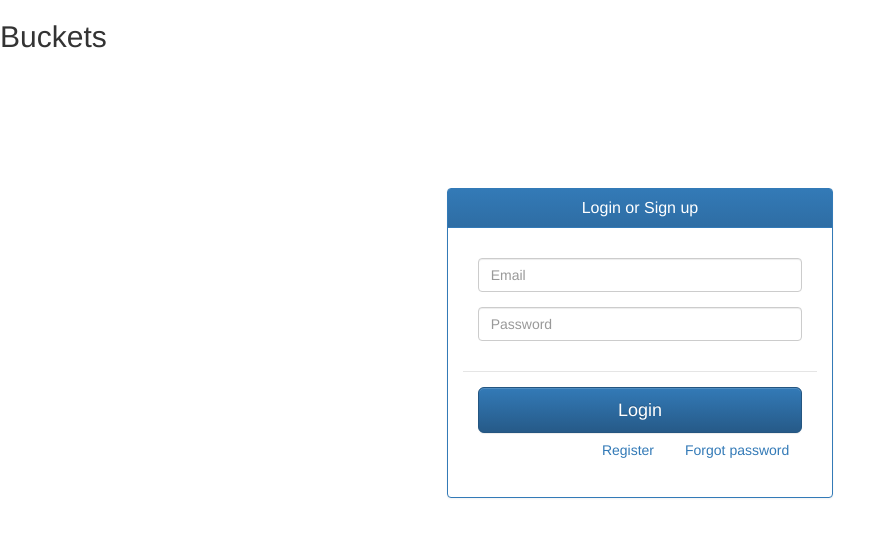
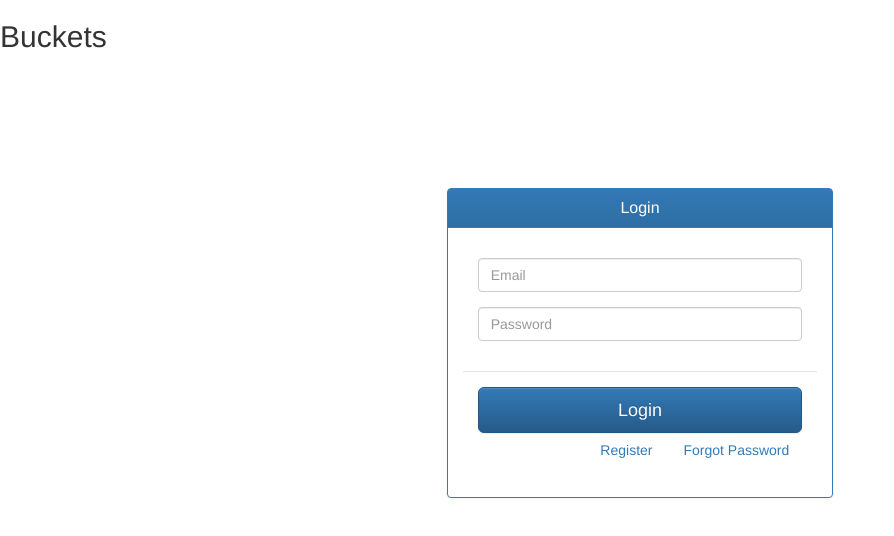
Before and after one commit to patlub/ReactJS-BucketList, a React (Create React App) app: page /login in a window 1280 px wide. Shown: the top 536 px of the page, without its empty margins (0-894 px from the left). Built offline with nearby package versions, Linux system fonts and the light colour scheme.

Commit message:
Set states and redirect

```diff
--- a/src/components/login.js
+++ b/src/components/login.js
@@ -1,16 +1,29 @@
 import React, {Component} from 'react';
 import '../App.css';
-import {Link} from 'react-router-dom'
+import {Link, Redirect} from 'react-router-dom'
 import $ from 'jquery'
+import Bucket from './buckets'
+
 
 class Login extends Component {
+    constructor(props) {
+        super(props);
+        this.state = {
+            loggedIn: false
+        };
+    }
+
     render() {
+        if (this.state.loggedIn) {
+            return <Redirect to="/buckets"/>
+        }
+
         return (
             <div className="container-fluid text-center ">
-                <div className="col-md-4 col-md-offset-4 col-sm-9 auth-box" align="center">
+                <div className="col-md-4 col-md-offset-4 col-sm-9 auth-box">
                     <div className="panel panel-primary">
                         <div className="panel-heading">
-                            <h4 class="panel-title">Login or Sign up</h4>
+                            <h4 className="panel-title">Login</h4>
                         </div>
                         <div className="panel-body">
                             <form onSubmit={this.onLoginHandler.bind(this)}>
@@ -25,19 +38,18 @@ class Login extends Component {
                                     </div>
 
                                 </div>
-                                <div class="modal-footer">
+                                <div className="modal-footer">
                                     <div>
                                         <button type="submit" className="btn btn-primary btn-lg btn-block">Login
                                         </button>
                                     </div>
-
                                     <div>
-                                        <Link to="register" type="button" className="btn btn-link">Register</Link>
-                                        <Link to="forgot-password" type="button" className="btn btn-link">Forgot
-                                            password</Link>
+                                        <Link to="register" className="btn btn-link">Register</Link>
+                                        <Link to="forgot_password" className="btn btn-link">Forgot Password</Link>
                                     </div>
                                 </div>
                             </form>
+
                         </div>
                     </div>
                 </div>
@@ -49,20 +61,20 @@ class Login extends Component {
         event.preventDefault();
         const email = this.refs.login_email.value;
         const password = this.refs.login_password.value;
+        this.setState({loggedIn: true});
 
-        $.ajax({
-            type: "POST",
-            url: 'https://patrickluboobi-bucket-list-api.herokuapp.com/auth/login',
-            dataType: 'json',
-            contentType: 'application/json; charset=utf-8',
-            async: false,
-            data: JSON.stringify({email: email, password: password}),
-            success: function (response) {
-                console.log(response['id']);
-                window.location = '/buckets';
-            }
-        })
-
+        // $.ajax({
+        //     type: "POST",
+        //     url: 'https://patrickluboobi-bucket-list-api.herokuapp.com/auth/login',
+        //     dataType: 'json',
+        //     contentType: 'application/json; charset=utf-8',
+        //     async: false,
+        //     data: JSON.stringify({email: email, password: password}),
+        //     success: function (response) {
+        //         this.setState({loggedIn: true});
+        //         // window.location = '/buckets';
+        //     }.bind(this)
+        // })
     }
 
 }
```
